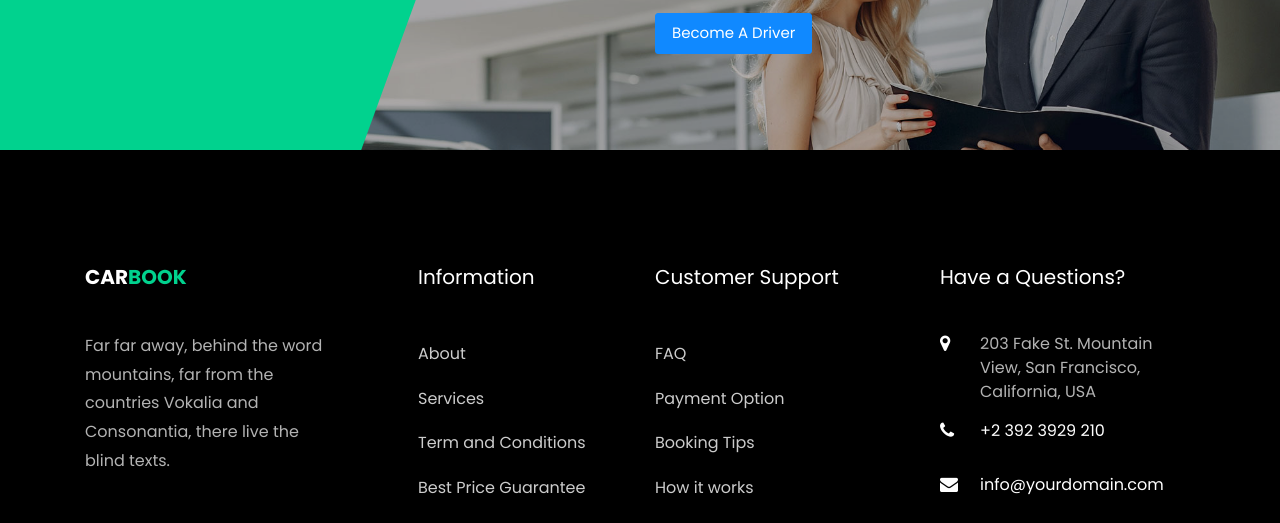
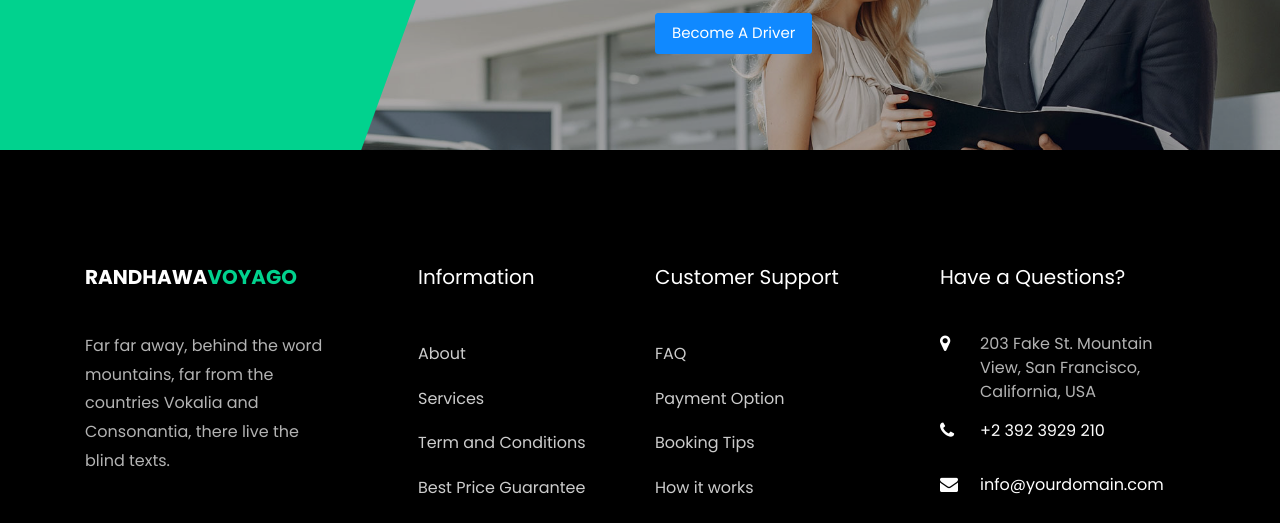
Before and after one commit to yash12-art/CabBook, a plain HTML site: page carbook-master/services.html in a window 1280 px wide. Shown: the part 1456-1979 px from the top of the page. Drawn offline with Linux system fonts and the light colour scheme; some packages are replaced by stand-ins of ours; no server answers; files whose address does not match are found by name.

Commit message:
Update services.html
updated

```diff
--- a/carbook-master/services.html
+++ b/carbook-master/services.html
@@ -128,7 +128,7 @@
         <div class="row mb-5">
           <div class="col-md">
             <div class="ftco-footer-widget mb-4">
-              <h2 class="ftco-heading-2"><a href="#" class="logo">Car<span>book</span></a></h2>
+              <h2 class="ftco-heading-2"><a href="#" class="logo">randhawa<span>voyago</span></a></h2>
               <p>Far far away, behind the word mountains, far from the countries Vokalia and Consonantia, there live the blind texts.</p>
               <ul class="ftco-footer-social list-unstyled float-md-left float-lft mt-5">
                 <li class="ftco-animate"><a href="#"><span class="icon-twitter"></span></a></li>
```
